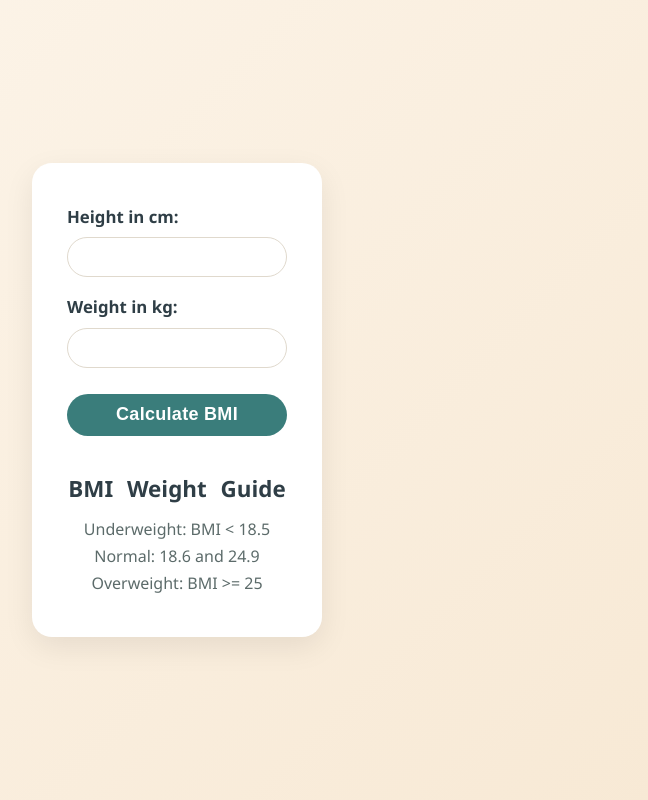
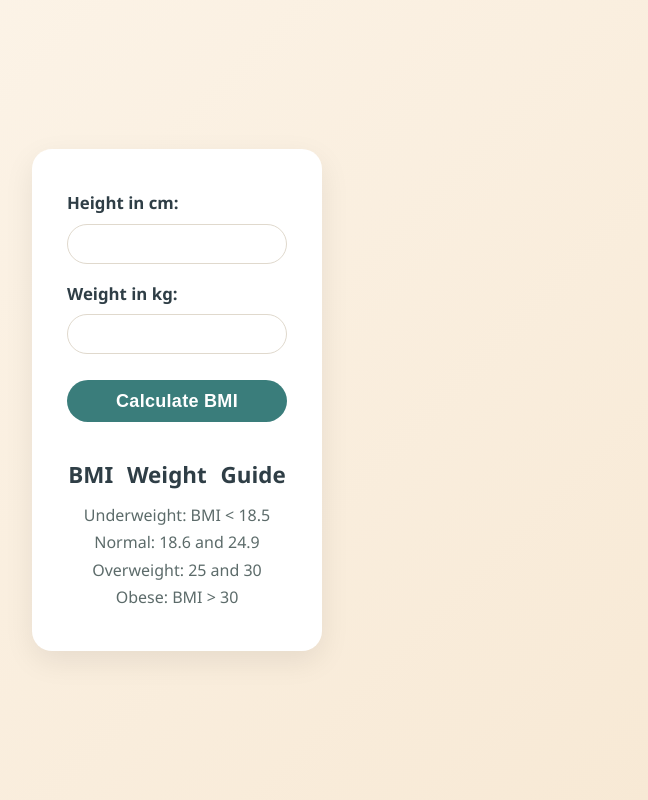
Before and after one commit to simplysaadali/js_projects, a plain HTML site: page 03_bmi_calculator/index.html in a window 1280 px wide. Shown: the whole page, without its empty margins (463-1111 px from the left). Drawn offline with Linux system fonts and the light colour scheme.

Commit message:
Conditions changed and corrected

```diff
--- a/03_bmi_calculator/index.html
+++ b/03_bmi_calculator/index.html
@@ -19,7 +19,8 @@
                 <h3>BMI Weight Guide</h3>
                 <p>Underweight: BMI < 18.5</p>
                 <p>Normal: 18.6 and 24.9</p>
-                <p>Overweight: BMI >= 25</p>
+                <p>Overweight: 25 and 30</p>
+                <p>Obese: BMI > 30</p>
             </div>
         </form>
     </div>
--- a/03_bmi_calculator/script.js
+++ b/03_bmi_calculator/script.js
@@ -28,7 +28,7 @@ form.addEventListener("submit", function (e) {
     } else if (Number(bmi) >= 18.5 && Number(bmi) <= 24.9) {
         results.innerHTML += "<br>You're healthy";
         results.style.color = "green";
-    } else if (Number(bmi) >= 25 && Number(bmi) <= 29.9) {
+    } else if (Number(bmi) >= 25 && Number(bmi) <= 30) {
         results.innerHTML += "<br>You're overweight";
         results.style.color = "orange";
     } else {
```
